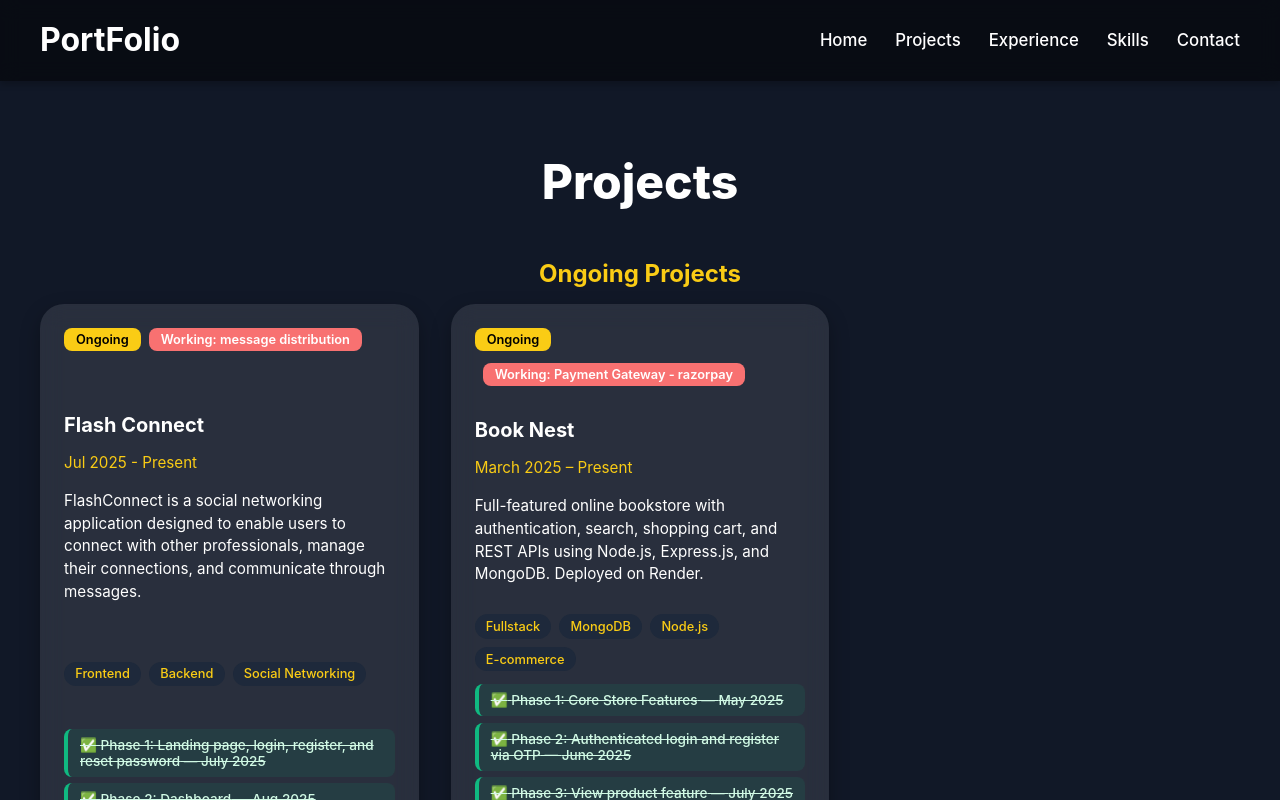
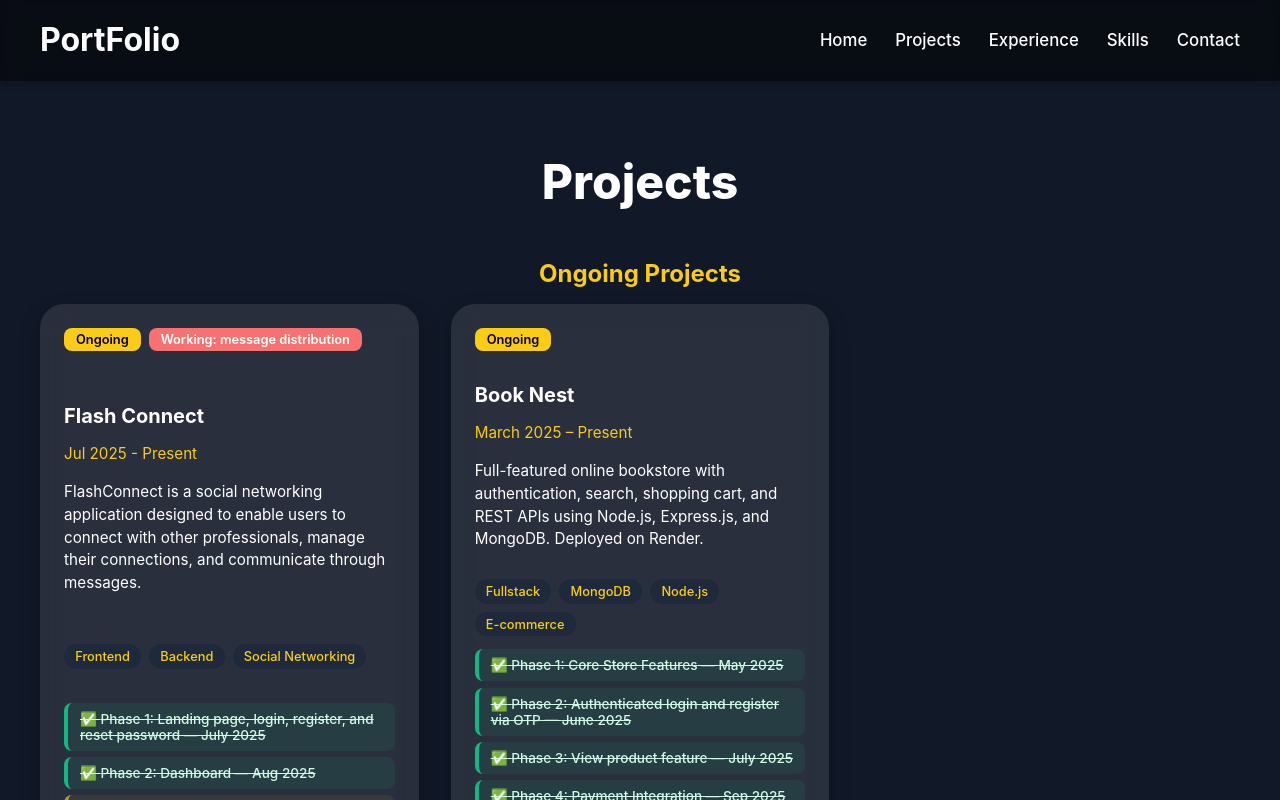
Before and after one commit to Maverick400x/portfolio, a React (Create React App) app: page /projects in a window 1280 px wide. Shown: the top 800 px of the page. Built offline with nearby package versions, Linux system fonts and the light colour scheme.

Commit message:
Update Projects.jsx

```diff
--- a/src/pages/Projects.jsx
+++ b/src/pages/Projects.jsx
@@ -38,7 +38,6 @@ export default function Projects() {
             github: "https://github.com/Maverick400x/BookNest",
             live: "https://book-nest-wgrp.onrender.com",
             ongoing: true,
-            lagging: "Payment Gateway - razorpay",
             tags: ["Fullstack", "MongoDB", "Node.js", "E-commerce"],
             phases: [
                 { name: "Phase 1: Core Store Features", eta: "May 2025", completed: true },
```
